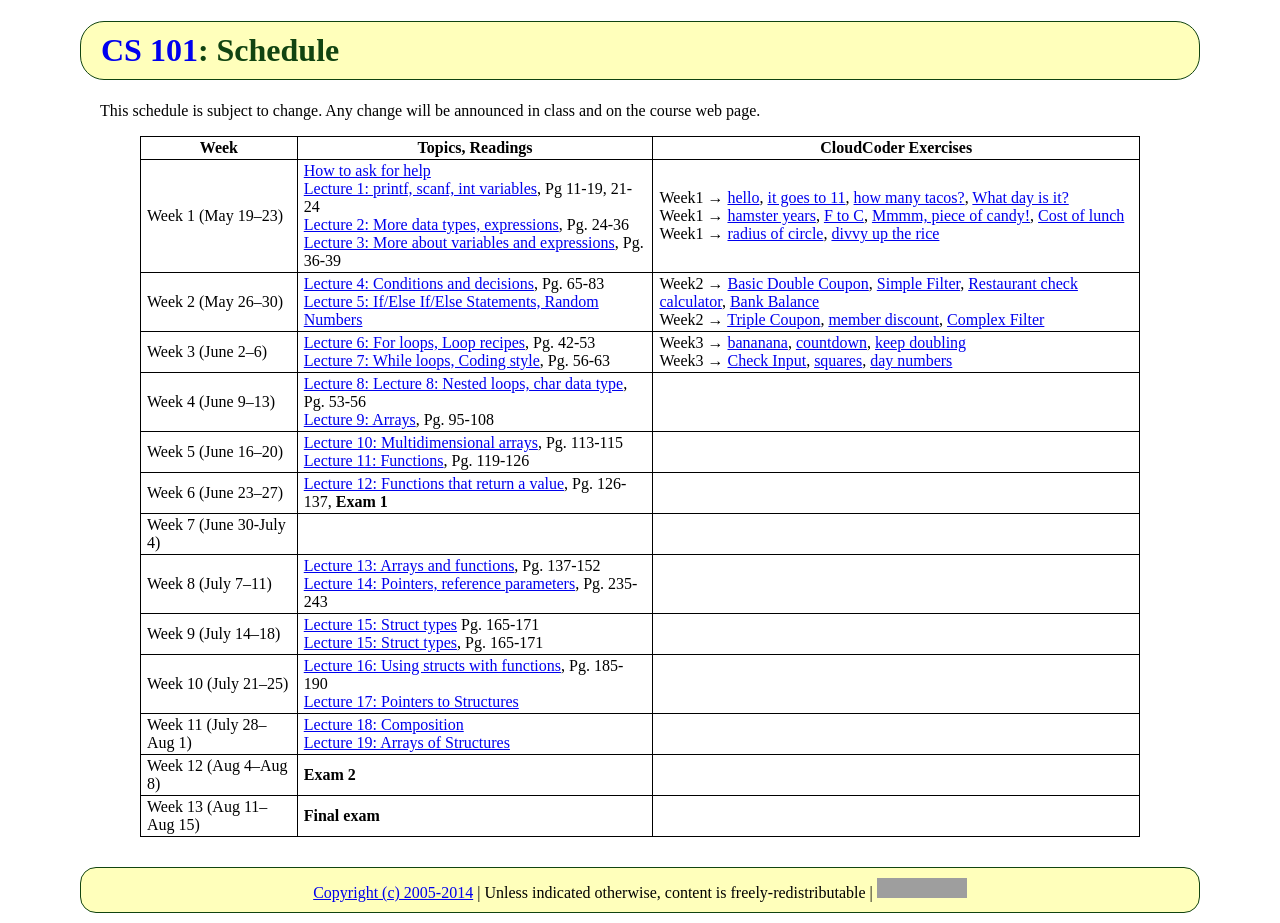
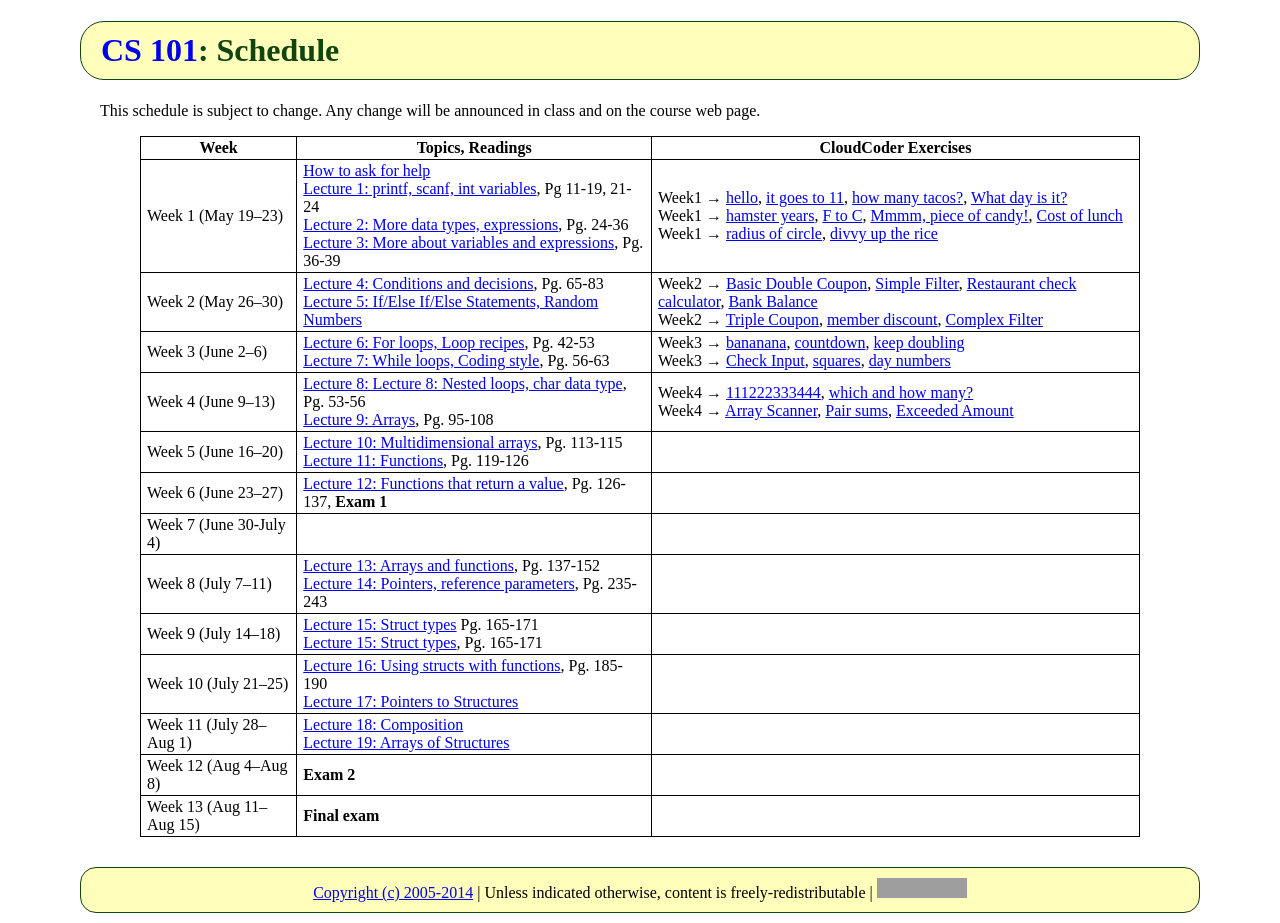
Before and after one commit to ycpcs/cs101-summer2014, a Jekyll site: the page built from schedule.md, in a window 1280 px wide. Built offline with Jekyll 4.4.1, drawn with Linux system fonts in a browser that asks for light colours; Markdown is read by kramdown in place of the engine named in the settings; grey boxes are pictures that could not be loaded.

Commit message:
more CC problems

```diff
--- a/schedule.md
+++ b/schedule.md
@@ -11,7 +11,7 @@ announced in class and on the course web page.
 > Week 1 (May 19&ndash;23) | [How to ask for help](http://faculty.ycp.edu/~dhovemey/askingForHelp.html) <br> [Lecture 1: printf, scanf, int variables](lectures/lecture01.html), Pg 11-19, 21-24 <br> [Lecture 2: More data types, expressions](lectures/lecture02.html), Pg. 24-36 <br> [Lecture 3: More about variables and expressions](lectures/lecture03.html), Pg. 36-39 | Week1 &rarr; [hello](https://cs.ycp.edu/cloudcoder/#exercise?c=7,p=141), [it goes to 11](https://cs.ycp.edu/cloudcoder/#exercise?c=7,p=142), [how many tacos?](https://cs.ycp.edu/cloudcoder/#exercise?c=7,p=143), [What day is it?](https://cs.ycp.edu/cloudcoder/#exercise?c=7,p=144) <br> Week1 &rarr; [hamster years](https://cs.ycp.edu/cloudcoder/#exercise?c=7,p=145), [F to C](https://cs.ycp.edu/cloudcoder/#exercise?c=7,p=146), [Mmmm, piece of candy!](https://cs.ycp.edu/cloudcoder/#exercise?c=7,p=147), [Cost of lunch](https://cs.ycp.edu/cloudcoder/#exercise?c=7,p=148) <br> Week1 → [radius of circle](https://cs.ycp.edu/cloudcoder/#exercise?c=7,p=149), [divvy up the rice](https://cs.ycp.edu/cloudcoder/#exercise?c=7,p=150)
 > Week 2 (May 26&ndash;30) | [Lecture 4: Conditions and decisions](lectures/lecture04.html), Pg. 65-83 <br> [Lecture 5: If/Else If/Else Statements, Random Numbers](lectures/lecture05.html) | Week2 → [Basic Double Coupon](https://cs.ycp.edu/cloudcoder/#exercise?c=7,p=151), [Simple Filter](https://cs.ycp.edu/cloudcoder/#exercise?c=7,p=152), [Restaurant check calculator](https://cs.ycp.edu/cloudcoder/#exercise?c=7,p=154), [Bank Balance](https://cs.ycp.edu/cloudcoder/#exercise?c=7,p=153) <br> Week2 &rarr; [Triple Coupon](https://cs.ycp.edu/cloudcoder/#exercise?c=7,p=155), [member discount](https://cs.ycp.edu/cloudcoder/#exercise?c=7,p=156), [Complex Filter](https://cs.ycp.edu/cloudcoder/#exercise?c=7,p=157)
 > Week 3 (June 2&ndash;6) | [Lecture 6: For loops, Loop recipes](lectures/lecture06.html), Pg. 42-53 <br> [Lecture 7: While loops, Coding style](lectures/lecture07.html), Pg. 56-63 | Week3 &rarr; [bananana](https://cs.ycp.edu/cloudcoder/#exercise?c=7,p=158), [countdown](https://cs.ycp.edu/cloudcoder/#exercise?c=7,p=159), [keep doubling](https://cs.ycp.edu/cloudcoder/#exercise?c=7,p=160) <br> Week3 &rarr; [Check Input](https://cs.ycp.edu/cloudcoder/#exercise?c=7,p=161), [squares](https://cs.ycp.edu/cloudcoder/#exercise?c=7,p=162), [day numbers](https://cs.ycp.edu/cloudcoder/#exercise?c=7,p=163)
-> Week 4 (June 9&ndash;13) | [Lecture 8: Lecture 8: Nested loops, char data type](lectures/lecture08.html), Pg. 53-56 <br> [Lecture 9: Arrays](lectures/lecture09.html), Pg. 95-108
+> Week 4 (June 9&ndash;13) | [Lecture 8: Lecture 8: Nested loops, char data type](lectures/lecture08.html), Pg. 53-56 <br> [Lecture 9: Arrays](lectures/lecture09.html), Pg. 95-108 | Week4 &rarr; [111222333444](https://cs.ycp.edu/cloudcoder/#exercise?c=7,p=164), [which and how many?](https://cs.ycp.edu/cloudcoder/#exercise?c=7,p=165) <br> Week4 &rarr; [Array Scanner](https://cs.ycp.edu/cloudcoder/#exercise?c=7,p=166), [Pair sums](https://cs.ycp.edu/cloudcoder/#exercise?c=7,p=167), [Exceeded Amount](https://cs.ycp.edu/cloudcoder/#exercise?c=7,p=168)
 > Week 5 (June 16&ndash;20) |   [Lecture 10: Multidimensional arrays](lectures/lecture10.html), Pg. 113-115 <br> [Lecture 11: Functions](lectures/lecture11.html), Pg. 119-126 |
 > Week 6 (June 23&ndash;27) |  [Lecture 12: Functions that return a value](lectures/lecture12.html), Pg. 126-137, **Exam 1** |
 > Week 7 (June 30-July 4) | |
```
